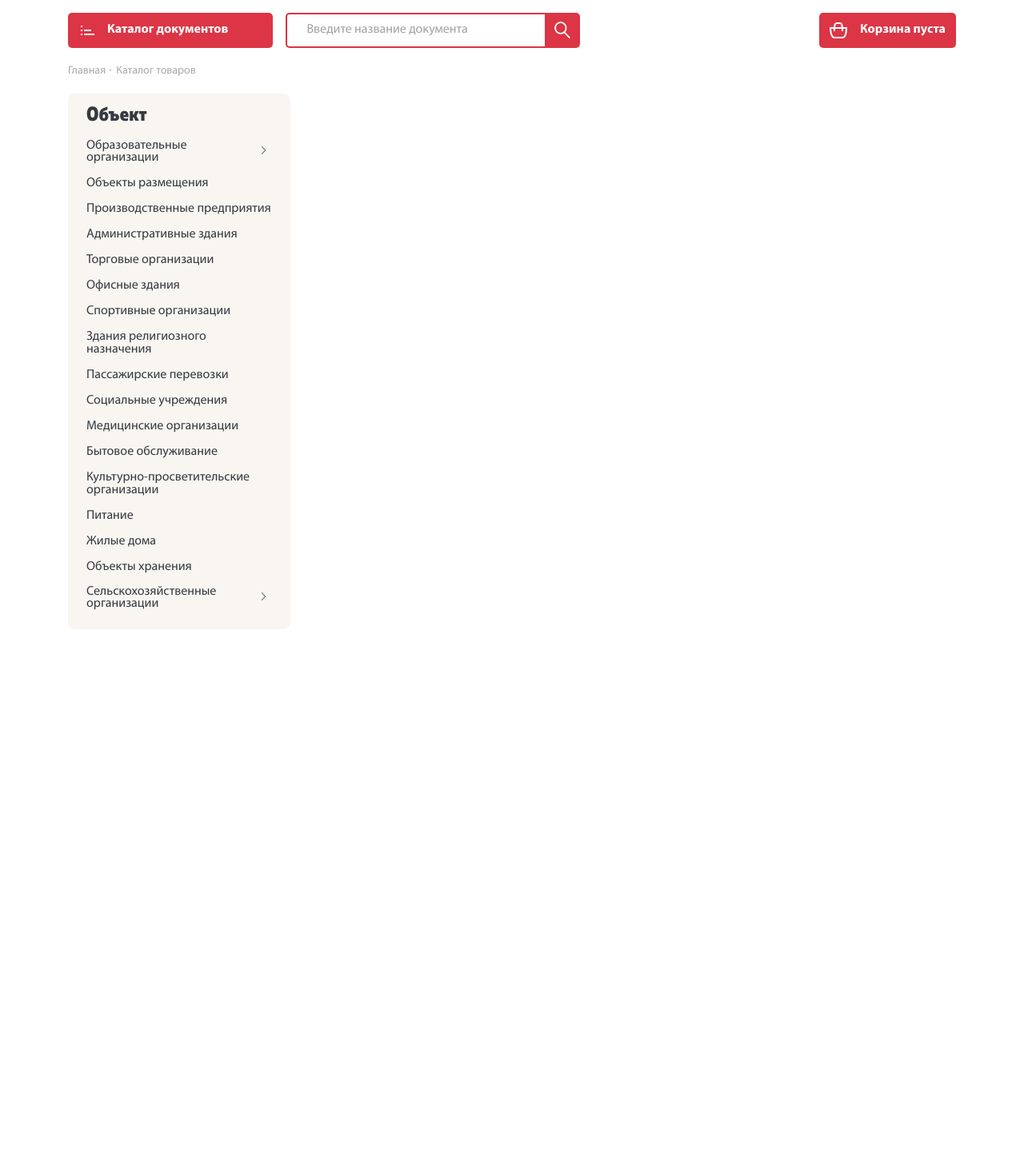
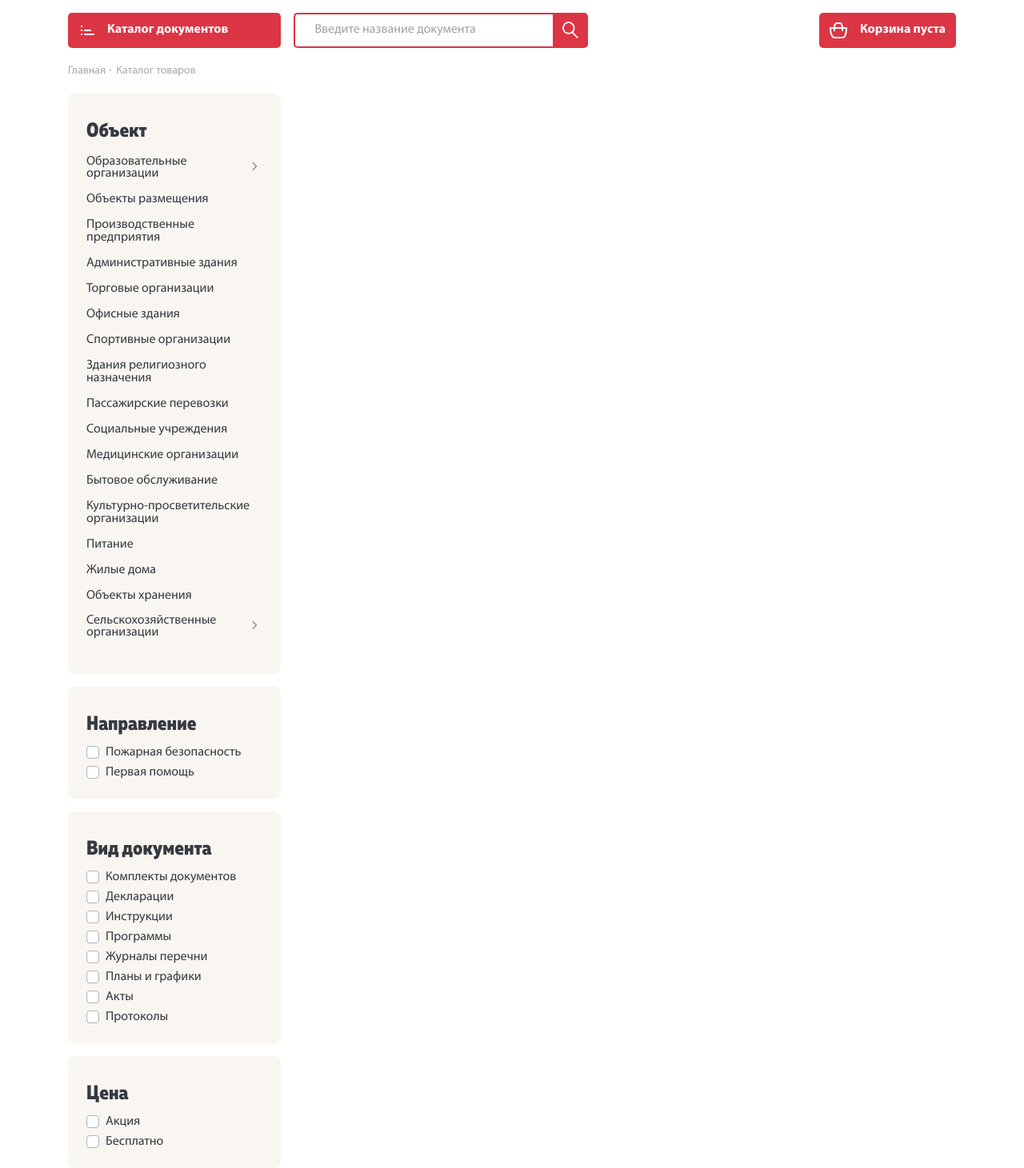
Before and after one commit to pmaks1985/new-gotdoc, a PHP site: page / in a window 1280 px wide. Shown: the part 140-1601 px from the top of the page at 80% size. Before the commit the page ends 927 px from the top, so only its background shows below. Run offline with PHP 8.4, Linux system fonts and the light colour scheme; some libraries are stand-ins or nearby versions.

Commit message:
закончил левое меню

```diff
--- a/css/main.css
+++ b/css/main.css
@@ -134,7 +134,7 @@ body {
 .catalog_btn {
   background-color: #dc3545;
   border-radius: 5px;
-  padding-right: 56px;
+  padding-right: 66px;
   font-family: MyriadPro-Bold_0;
   font-size: 16px;
   line-height: 1.2;
@@ -285,7 +285,8 @@ body {
 .filter {
   background-color: #f9f5f1;
   border-radius: 8px;
-  padding: 0 15px;
+  padding: 20px 15px;
+  max-width: 96%;
 }
 
 .filter-title {
--- a/css/main.scss
+++ b/css/main.scss
@@ -146,7 +146,7 @@ body {
 .catalog_btn {
     background-color: #dc3545;
     border-radius: 5px;
-    padding-right: 56px;
+    padding-right: 66px;
     font-family: MyriadPro-Bold_0;
     font-size: 16px;
     line-height: 1.2;
@@ -275,8 +275,8 @@ body {
 .filter {
     background-color: #f9f5f1;
     border-radius: 8px;
-    padding: 0 15px;
-
+    padding: 20px 15px;
+    max-width: 96%;
 }
 
 .filter-title {
--- a/index.html
+++ b/index.html
@@ -195,12 +195,13 @@
                 <a class="bread-crumps_link" href="#">Каталог товаров</a>
             </div>
             <div class="row mx-0">
-                <div class="filter col-lg-3">
+                <div class="col-lg-3 px-0">
+                    <div class="filter">
                         <span class="filter-title pl-2">Объект</span>
                         <ul class="filter-list pl-0">
                             <li class="dropright">
-                            <a class="dropdown-toggle dropdown-item d-flex align-items-center" href="#" role="button"
-                                id="dropdownMenuLink1" data-toggle="dropdown" aria-haspopup="true"
+                                <a class="dropdown-toggle dropdown-item d-flex align-items-center" href="#"
+                                    role="button" id="dropdownMenuLink1" data-toggle="dropdown" aria-haspopup="true"
                                     aria-expanded="false">
                                     <div class="text-normal">Образовательные
                                         организации</div><i class="bi bi-chevron-right"></i>
@@ -305,8 +306,8 @@
                                     <div class="text-normal">Объекты хранения</div>
                                 </a></li>
                             <li class="dropright">
-                            <a class="dropdown-toggle dropdown-item d-flex align-items-center" href="#" role="button"
-                                id="dropdownMenuLink2" data-toggle="dropdown" aria-haspopup="true"
+                                <a class="dropdown-toggle dropdown-item d-flex align-items-center" href="#"
+                                    role="button" id="dropdownMenuLink2" data-toggle="dropdown" aria-haspopup="true"
                                     aria-expanded="false">
                                     <div class="text-normal">Сельскохозяйственные
                                         организации</div><i class="bi bi-chevron-right"></i>
@@ -357,6 +358,70 @@
                         </ul>
 
                     </div>
+                    <div class="filter mt-3">
+                        <span class="filter-title pl-2">Направление</span>
+                        <div class="filter-list pl-2">
+                            <li class="custom-control custom-checkbox">
+                                <input type="checkbox" class="custom-control-input" id="customCheck20">
+                                <label class="custom-control-label" for="customCheck20">Пожарная безопасность</label>
+                            </li>
+                            <li class="custom-control custom-checkbox">
+                                <input type="checkbox" class="custom-control-input" id="customCheck201">
+                                <label class="custom-control-label" for="customCheck201">Первая помощь</label>
+                            </li>
+                        </div>
+                    </div>
+                    <div class="filter mt-3">
+                        <span class="filter-title pl-2">Вид документа</span>
+                        <div class="filter-list pl-2">
+                            <li class="custom-control custom-checkbox">
+                                <input type="checkbox" class="custom-control-input" id="customCheck202">
+                                <label class="custom-control-label" for="customCheck202">Комплекты документов</label>
+                            </li>
+                            <li class="custom-control custom-checkbox">
+                                <input type="checkbox" class="custom-control-input" id="customCheck211">
+                                <label class="custom-control-label" for="customCheck211">Декларации</label>
+                            </li>
+                            <li class="custom-control custom-checkbox">
+                                <input type="checkbox" class="custom-control-input" id="customCheck203">
+                                <label class="custom-control-label" for="customCheck203">Инструкции</label>
+                            </li>
+                            <li class="custom-control custom-checkbox">
+                                <input type="checkbox" class="custom-control-input" id="customCheck204">
+                                <label class="custom-control-label" for="customCheck204">Программы</label>
+                            </li>
+                            <li class="custom-control custom-checkbox">
+                                <input type="checkbox" class="custom-control-input" id="customCheck205">
+                                <label class="custom-control-label" for="customCheck205">Журналы перечни</label>
+                            </li>
+                            <li class="custom-control custom-checkbox">
+                                <input type="checkbox" class="custom-control-input" id="customCheck206">
+                                <label class="custom-control-label" for="customCheck206">Планы и графики</label>
+                            </li>
+                            <li class="custom-control custom-checkbox">
+                                <input type="checkbox" class="custom-control-input" id="customCheck207">
+                                <label class="custom-control-label" for="customCheck207">Акты</label>
+                            </li>
+                            <li class="custom-control custom-checkbox">
+                                <input type="checkbox" class="custom-control-input" id="customCheck208">
+                                <label class="custom-control-label" for="customCheck208">Протоколы</label>
+                            </li>
+                        </div>
+                    </div>
+                    <div class="filter mt-3">
+                        <span class="filter-title pl-2">Цена</span>
+                        <div class="filter-list pl-2">
+                            <li class="custom-control custom-checkbox">
+                                <input type="checkbox" class="custom-control-input" id="customCheck2022">
+                                <label class="custom-control-label" for="customCheck2022">Акция</label>
+                            </li>
+                            <li class="custom-control custom-checkbox">
+                                <input type="checkbox" class="custom-control-input" id="customCheck2011">
+                                <label class="custom-control-label" for="customCheck2011">Бесплатно</label>
+                            </li>
+                        </div>
+                    </div>
+
                     <div class="col-lg-9">
 
                     </div>
@@ -399,7 +464,8 @@
 
             $(document).ready(function () {
                 $(document).on('click', '.dropdown-menu', function (e) {
-                $(this).hasClass('keep_open') && e.stopPropagation(); // This replace if conditional.
+                    $(this).hasClass('keep_open') && e
+                        .stopPropagation(); // This replace if conditional.
                 });
             });
         </script>
```
Also changed, not shown: 1 other file. Lines whose indentation alone changed are shown as unchanged.
